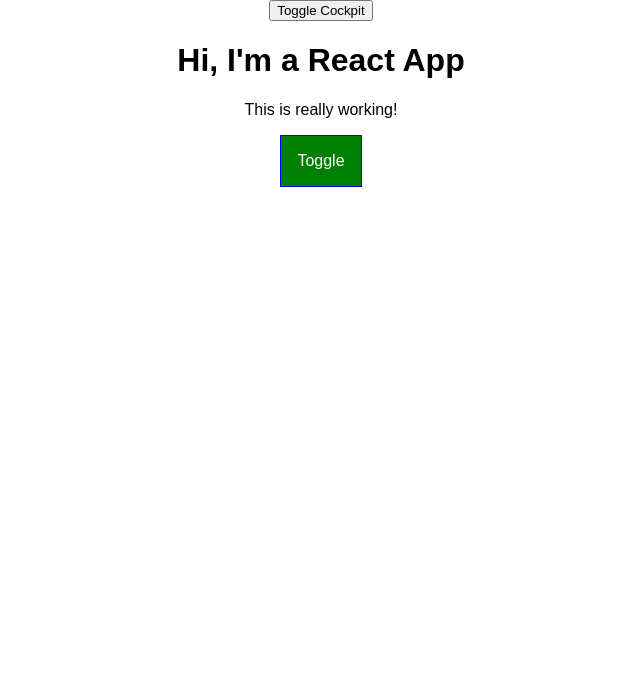
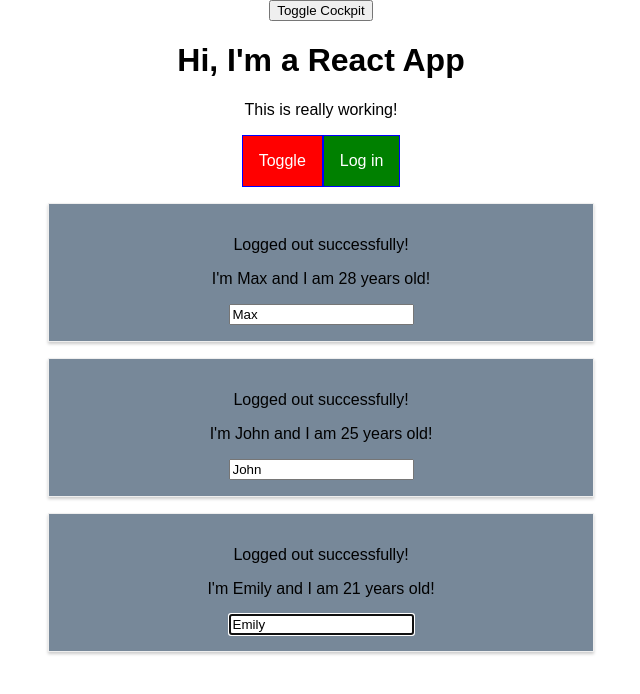
Before and after one commit to awecache/reactProject1, a React (Create React App) app: page / in a window 1280 px wide. Shown: the top 694 px of the page, without its empty margins (319-959 px from the left). Built offline with nearby package versions, Linux system fonts and the light colour scheme.

Commit message:
Context API within JSX

```diff
--- a/src/components/Cockpit/Cockpit.js
+++ b/src/components/Cockpit/Cockpit.js
@@ -1,11 +1,14 @@
-import React,{ useEffect} from 'react';
+import React,{ useEffect,useRef} from 'react';
 import classes from './Cockpit.module.css';
+import AuthContext from '../../context/auth-context';
 
 const Cockpit = props =>{
 
   //useState can be use for getDerivedStateFromProps
   //[state, setState]=useState() takes in any value as argument usually an object
   //combine componentDidMount and componentDidUpdate in one effect
+
+  const toggleBtnRef=useRef(null);
 
   ////only execute callback when the property in the array changes
   // useEffect(()=>{
@@ -15,7 +18,7 @@ const Cockpit = props =>{
   //   },1000);
   // },[props.personsLength]);
 
-    // // execute callback only at the beginning
+  //// execute callback only at the beginning
   // useEffect(()=>{
   //   console.log('[cockpit] 1st useEffect...');
   //   setTimeout(()=>{
@@ -29,6 +32,7 @@ const Cockpit = props =>{
     // setTimeout(()=>{
     //   alert('Saved data to cloud!');
     // },1000);
+    toggleBtnRef.current.click();
     return ()=>{console.log('[Cockpit] cleanup work in 1st useEffect ....')}
   },[]);
 
@@ -58,7 +62,11 @@ const Cockpit = props =>{
     <h1>Hi, I'm a React App </h1>
     <p className={classesName.join(' ')} >This is really working!</p>
     <button className={styleBtnClass}
-        onClick={props.toggleHandler}> Toggle </button>
+    onClick={props.toggleHandler}
+    ref={toggleBtnRef} > Toggle </button>
+    <AuthContext.Consumer>
+      {(context)=><button onClick={context.login} > {context.isAuthenticated? 'Log out' : 'Log in'} </button>}
+    </AuthContext.Consumer>
   </div>
 
 }
--- a/src/components/Cockpit/Cockpit.module.css
+++ b/src/components/Cockpit/Cockpit.module.css
@@ -28,3 +28,27 @@
 .Cockpit button.Red:hover{
     background-color: lightsalmon;
 }
+
+
+.Cockpit button .login{
+    background-color:darkblue;
+    color:white;
+    font:inherit;
+    border:1px solid blue;
+    padding:16px;
+    cursor:pointer;
+
+}
+
+.Cockpit button .login:hover{
+    background-color:blue;
+    color:white;
+}
+
+.Cockpit button .logout{
+    background-color: red;
+}
+
+.Cockpit button .logout:hover{
+    background-color: lightsalmon;
+}
--- a/src/components/Persons/Person/Person.js
+++ b/src/components/Persons/Person/Person.js
@@ -3,21 +3,34 @@ import classes from './Person.module.css';
 import Aux from '../../../hoc/Aux';
 import withClass from '../../../hoc/withClass';
 import PropTypes from 'prop-types';
-
+import AuthContext from '../../../context/auth-context';
 
 class Person extends Component{
+    constructor(props){
+        super(props);
+        this.inputElementRef=React.createRef();
+    }
+
+    componentDidMount(){
+        this.inputElementRef.current.focus();
+    }
 
     render(){
         console.log('[Person]renders...');
         return (
             <Aux>
-
+                <AuthContext.Consumer>
+                    {(context)=>context.isAuthenticated ? <p> Logged in successfully! </p>: <p> Logged out successfully! </p>}
+                </AuthContext.Consumer>
                 <p onClick={this.props.click}>
                     I'm {this.props.name} and I am {this.props.age} years old!
                 </p>
 
                 <input onChange={this.props.changeName}
-                value={this.props.name}/>
+                value={this.props.name}
+                ref={this.inputElementRef}
+                // ref={inputElRef=> {this.inputElementRef=inputElRef} }
+                />
 
             </Aux>
         );
@@ -26,7 +39,7 @@ class Person extends Component{
 }
 
 Person.propTypes={
-    name: PropTypes.func,
+    name: PropTypes.string,
     age: PropTypes.number,
     changeName: PropTypes.func,
 
--- a/src/components/Persons/Persons.js
+++ b/src/components/Persons/Persons.js
@@ -44,6 +44,7 @@ class Persons extends PureComponent{
         key={person.id}
         click={this.props.deleteClickHandler.bind(this,index)}
         changeName={(event)=>this.props.changeNameHandler(person.id,event)}
+        // isAuthenticated={this.props.isAuthenticated}
     />});};
 }
 
--- a/src/containers/App.js
+++ b/src/containers/App.js
@@ -4,7 +4,7 @@ import Persons from '../components/Persons/Persons';
 import Cockpit from '../components/Cockpit/Cockpit';
 import Aux from '../hoc/Aux';
 import withClass from '../hoc/withClass';
-
+import AuthContext from '../context/auth-context';
 
 
 class App extends Component {
@@ -19,7 +19,8 @@ class App extends Component {
       ],
       showPersons:false,
       showCockpit:true,
-      changeNameCounter:0
+      changeNameCounter:0,
+      isAuthenticated: false
     };
     console.log('[App] constructor...');
   }
@@ -73,18 +74,29 @@ class App extends Component {
     this.setState({showCockpit:!this.state.showCockpit});
   }
 
+  authenticateHandler=()=>{
+    this.setState((prevState,props)=>{
+      return {
+        isAuthenticated:!prevState.isAuthenticated
+      }
+    });
+  }
+
   render() {
     console.log('[App] renders...');
+
     let persons=null;
     if(this.state.showPersons){
       persons= <Persons persons={this.state.persons}
       deleteClickHandler={this.deletePersonHandler}
-      changeNameHandler={this.changeNameHandler} />;
+      changeNameHandler={this.changeNameHandler}
+      />;
     }
 
     let cockpit =<Cockpit personsLength={this.state.persons.length}
     showPersons={this.state.showPersons}
-    toggleHandler={this.togglePersonsHandler} />;
+    toggleHandler={this.togglePersonsHandler}
+    />;
 
     if(this.state.showCockpit===false){
       cockpit=null;
@@ -93,13 +105,21 @@ class App extends Component {
     return (
 
 
-        <Aux>
-          <button onClick={this.toggleCockpitHandler} > Toggle Cockpit</button>
+      <Aux>
+        <button onClick={this.toggleCockpitHandler} > Toggle Cockpit</button>
+
+        <AuthContext.Provider value={{
+          isAuthenticated:this.state.isAuthenticated,
+          login:this.authenticateHandler
+        }} >
 
           {cockpit}
 
           {persons}
-        </Aux>
+
+        </AuthContext.Provider>
+
+      </Aux>
 
 
     );
--- /dev/null
+++ b/src/context/auth-context.js
@@ -0,0 +1,8 @@
+import React from 'react';
+
+const authContext=React.createContext({
+    isAuthenticated:false,
+    login:()=>{}
+});
+
+export default authContext;
```
Lines whose indentation alone changed are shown as unchanged.
